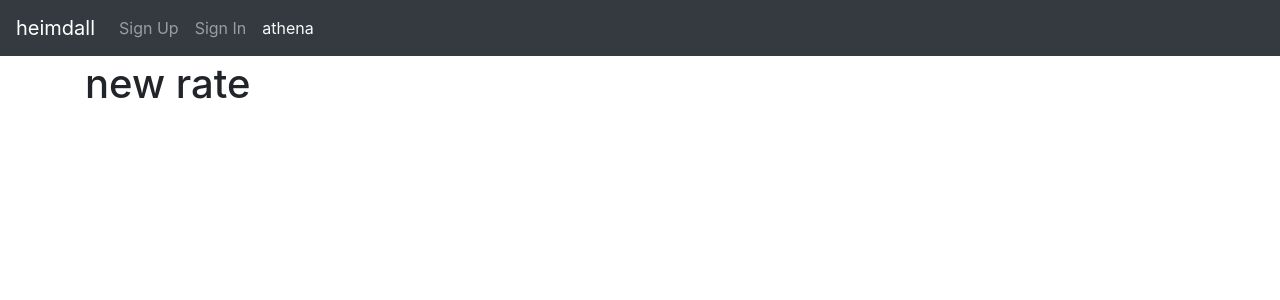
After one commit to avdhari/heimdall, a Django app: page /athena/new-rate/ in a window 1280 px wide. The commit adds this page. Shown: the top 300 px of the page. Run offline with Django 3.2, Linux system fonts and the light colour scheme; some libraries are stand-ins or nearby versions.

Commit message:
new rate prediction init

```diff
--- a/heimdall/athena/urls.py
+++ b/heimdall/athena/urls.py
@@ -5,5 +5,6 @@ from heimdall.athena import views
 urlpatterns = [
     path("", views.home_view, name="athena-home"),
     path("data/<int:pk>/", views.data_detail, name="data-detail"),
+    path("new-rate/", views.predict_view, name="new-rate"),
 
 ]
--- a/heimdall/athena/views.py
+++ b/heimdall/athena/views.py
@@ -27,3 +27,8 @@ def data_detail(request, pk):
         'data_instance': data_instance
     }
     return render(request, 'athena/data_detail.html', context)
+
+
+def predict_view(request):
+
+    return render(request, 'athena/new_rate.html')
--- /dev/null
+++ b/heimdall/templates/athena/new_rate.html
@@ -0,0 +1,9 @@
+{% extends 'base.html' %}
+{% load static %}
+
+
+{% block content %}
+
+<h1>new rate</h1>
+
+{% endblock %}
```
Also changed, not shown: heimdall/templates/athena/home.html (+7 -0 lines).
